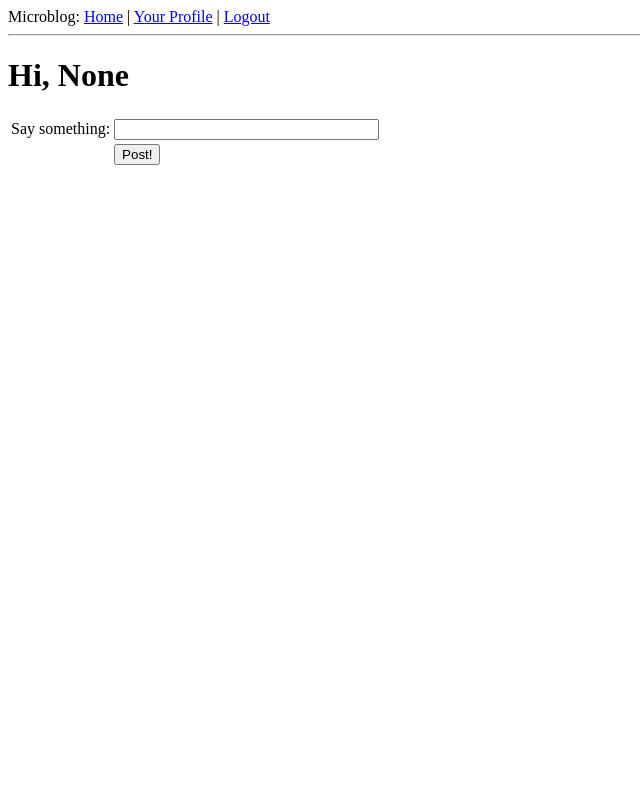
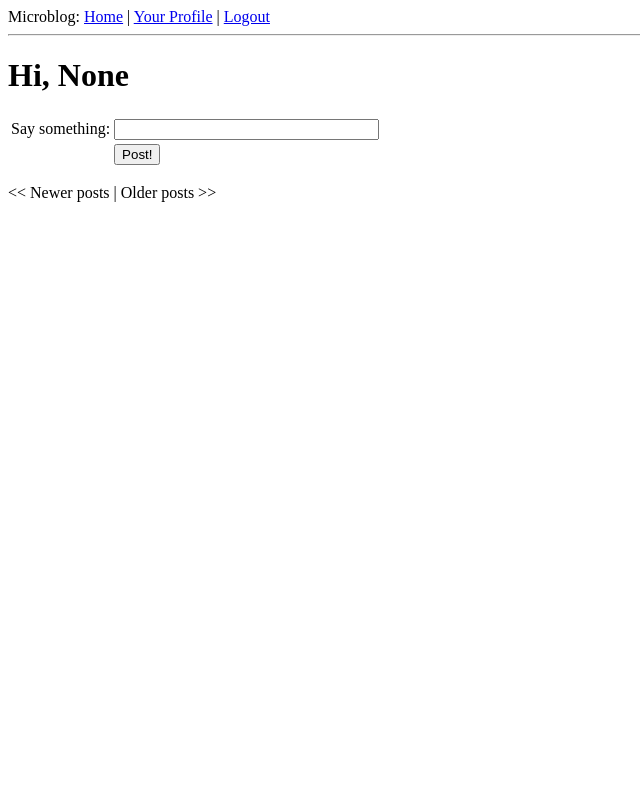
Before and after one commit to iulianstana/Flask-Miguel-Tutorial, a Flask app: page / in a window 1280 px wide. Shown: the whole page, without its empty margins (0-640 px from the left). Run offline with Flask 2, Linux system fonts and the light colour scheme; a user stored in the database is signed in; data comes from the database, SQL or seed files in the repository; data that the repository does not hold is empty; parts of the project's set-up code (start-up, migrations or seed data) failed here and were passed over.

Commit message:
[pagination] add pagination to html page, adding next/prev

```diff
--- a/app/templates/index.html
+++ b/app/templates/index.html
@@ -22,10 +22,17 @@
         </table>
     </form>
 
-    {% for post in posts %}
+    {% for post in posts.items %}
     <p>
         {{ post.author.nickname }} says: <b>{{ post.body }}</b>
     </p>
     {% endfor %}
-
+    {% if posts.has_prev %}
+        <a href="{{ url_for('index', page=posts.prev_num) }}">&lt;&lt; Newer posts</a>
+    {% else %}&lt;&lt; Newer posts
+    {% endif %} |
+    {% if posts.has_next %}
+        <a href="{{ url_for('index', page=posts.next_num) }}">Older posts &gt;&gt;</a>
+    {% else %}Older posts &gt;&gt;
+    {% endif %}
 {% endblock %}
--- a/app/views.py
+++ b/app/views.py
@@ -50,7 +50,7 @@ def index(page=1):
         db.session.commit()
         flash('Your post is now live')
         return redirect(url_for('index'))
-    posts = g.user.followed_posts().paginate(page, POSTS_PER_PAGE, False).items
+    posts = g.user.followed_posts().paginate(page, POSTS_PER_PAGE, False)
 
     return render_template('index.html',
                            title="Home",
```
